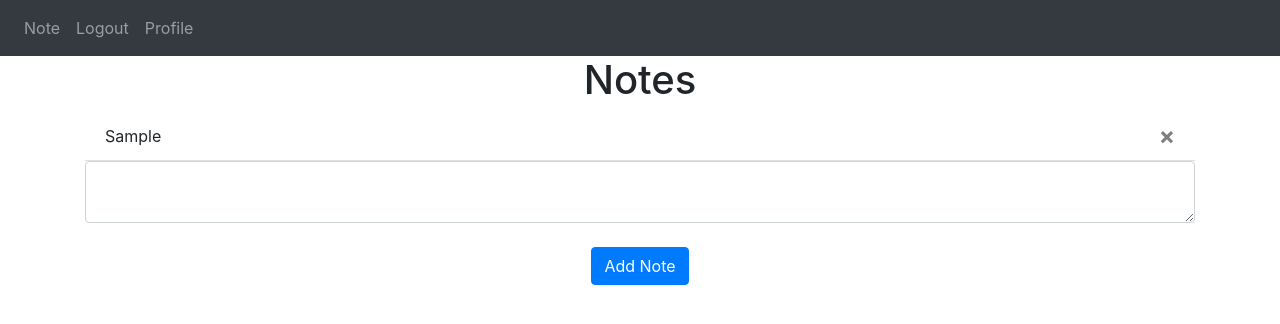
After one commit to Fafichka/proektik, a Flask app: template websitee/templates/note.html in a window 1280 px wide. The commit adds this page. Shown: the top 324 px of the page. Run offline with Flask 3, Linux system fonts and the light colour scheme; the template is opened without the code that fills it: values that come from a table or form of the project are taken from there, others are empty; tables that the repository leaves empty hold one stand-in row (values such as "Sample post"); some libraries are stand-ins or nearby versions.

```diff
--- a/websitee/templates/base.html
+++ b/websitee/templates/base.html
@@ -15,7 +15,7 @@
       crossorigin="anonymous"
     />
 
-    <title>{% block title %}Home{% endblock %}</title>
+    <title>{% block title %}Note{% endblock %}</title>
   </head>
   <body>
     <nav class="navbar navbar-expand-lg navbar-dark bg-dark">
@@ -30,7 +30,7 @@
       <div class="collapse navbar-collapse" id="navbar">
         <div class="navbar-nav">
           {% if user.is_authenticated %}
-          <a class="nav-item nav-link" id="home" href="/">Home</a>
+          <a class="nav-item nav-link" id="note" href="/">Note</a>
           <a class="nav-item nav-link" id="logout" href="/logout">Logout</a>
           <a class="nav-item nav-link" id="profile" href="/profile">Profile</a>
           {% else %}
--- /dev/null
+++ b/websitee/templates/note.html
@@ -0,0 +1,21 @@
+{% extends "base.html" %} {% block title %}Note{% endblock %} {% block content
+%}
+<h1 align="center">Notes</h1>
+<ul class="list-group list-group-flush" id="notes">
+  {% for note in user.notes %}
+  <li class="list-group-item">
+    {{ note.data }}
+    <button type="button" class="close" onClick="deleteNote({{ note.id }})">
+      <span aria-hidden="true">&times;</span>
+    </button>
+  </li>
+  {% endfor %}
+</ul>
+<form method="POST">
+  <textarea name="note" id="note" class="form-control"></textarea>
+  <br />
+  <div align="center">
+    <button type="submit" class="btn btn-primary">Add Note</button>
+  </div>
+</form>
+{% endblock %}
--- a/websitee/views.py
+++ b/websitee/views.py
@@ -20,7 +20,7 @@ def home():
             db.session.add(new_note)
             db.session.commit()
             flash('!', category='success')
-    return render_template("home.html", user=current_user)
+    return render_template("note.html", user=current_user)
 
 
 @views.route('/delete-note', methods=['POST'])
```
Also changed, not shown: websitee/templates/home.html (deleted, +0 -21 lines).
